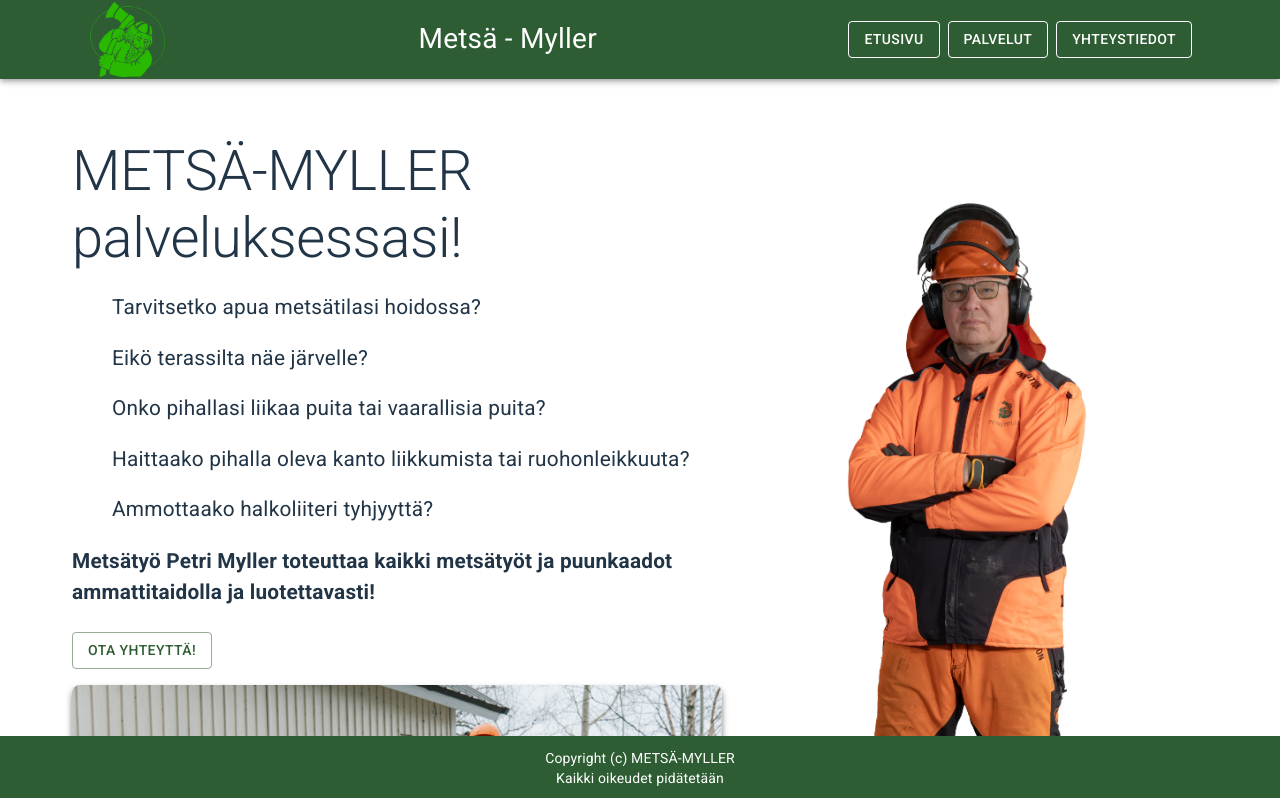
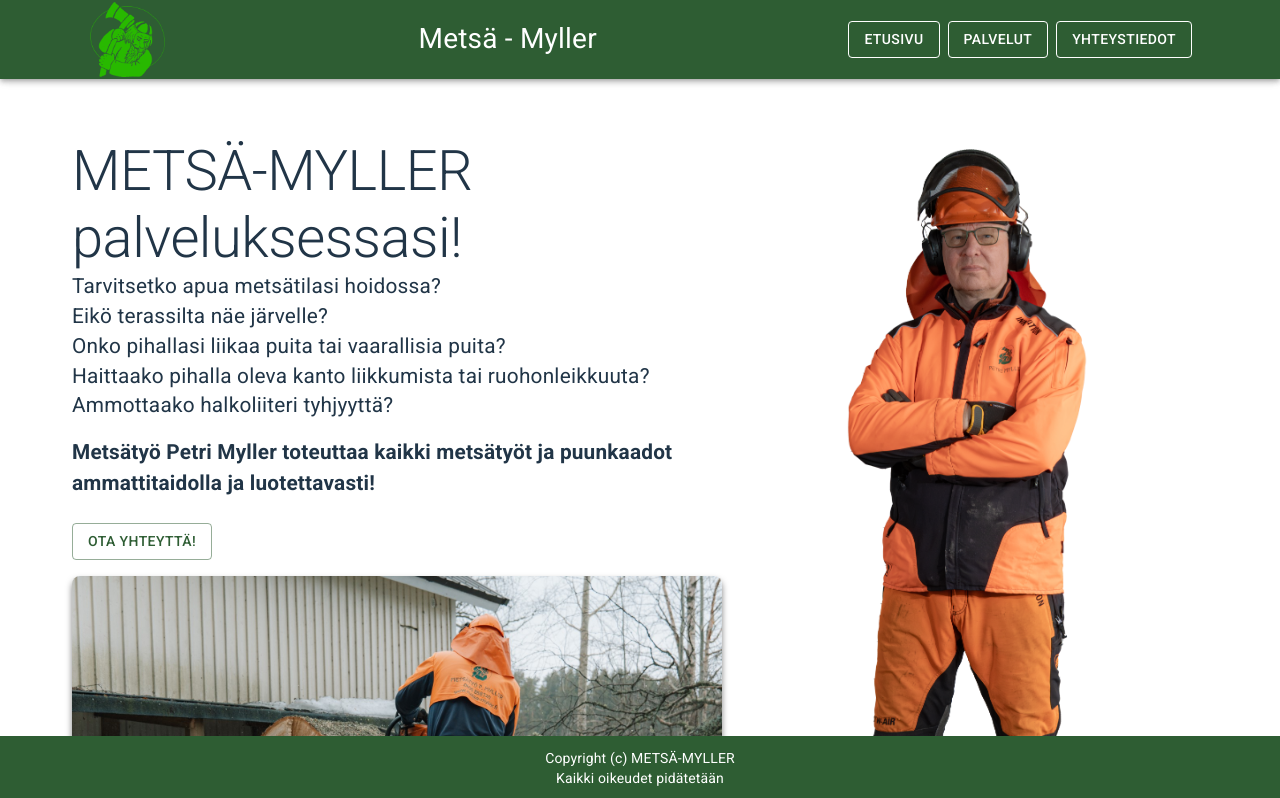
Before and after one commit to roopemyller/metsa-myller-websource, a React (Vite) app: page /#/ in a window 1280 px wide. Shown: the top 798 px of the page. Built offline with nearby package versions, Linux system fonts and the light colour scheme.

Commit message:
minor ui fixes

```diff
--- a/src/components/Contact.tsx
+++ b/src/components/Contact.tsx
@@ -73,7 +73,7 @@
     return (
         <Box sx={{maxWidth: "850px", width: "100%"}}>
             <Typography variant="h2" sx={{wordBreak: "break-word", fontSize: { xs: '2.5rem', md: '3.5rem' }}}>
-                YHTEYDENOTTO
+                YHTEYSTIEDOT
             </Typography>
 
             <Typography mb={1}>
--- a/src/components/Home.tsx
+++ b/src/components/Home.tsx
@@ -15,11 +15,11 @@
                 <Box sx={{ flexGrow: 1, justifyContent: { xs: "center", md: "left" } }}>
                     <Typography variant="h2" sx={{wordBreak: "break-word", fontSize: { xs: '2.5rem', md: '3.5rem' }}}>METSÄ-MYLLER palveluksessasi!</Typography>
                     <Typography variant="body2" sx={{ fontSize: { xs: '1rem', md: '1.3rem' } }}>
-                        <ul>Tarvitsetko apua metsätilasi hoidossa?</ul>
-                        <ul>Eikö terassilta näe järvelle?</ul>
-                        <ul>Onko pihallasi liikaa puita tai vaarallisia puita?</ul>
-                        <ul>Haittaako pihalla oleva kanto liikkumista tai ruohonleikkuuta?</ul>
-                        <ul>Ammottaako halkoliiteri tyhjyyttä?</ul>
+                        Tarvitsetko apua metsätilasi hoidossa? <br />
+                        Eikö terassilta näe järvelle? <br />
+                        Onko pihallasi liikaa puita tai vaarallisia puita? <br />
+                        Haittaako pihalla oleva kanto liikkumista tai ruohonleikkuuta? <br />
+                        Ammottaako halkoliiteri tyhjyyttä?
                     </Typography>
                     <Typography variant="body1" sx={{ marginTop: 2, fontSize: { xs: '1rem', md: '1.3rem' } }}>
                         <strong>Metsätyö Petri Myller toteuttaa kaikki metsätyöt ja puunkaadot ammattitaidolla ja luotettavasti!</strong>
@@ -61,7 +61,7 @@
                     src={"./henkilo-1.jpg"}
                     alt="Metsä-Myller henkilökuva"
                     sx={{
-                        maxHeight: 470,
+                        maxHeight: 450,
                         width: 'auto',
                         objectFit: 'contain',
                         borderRadius: '8px',
```
